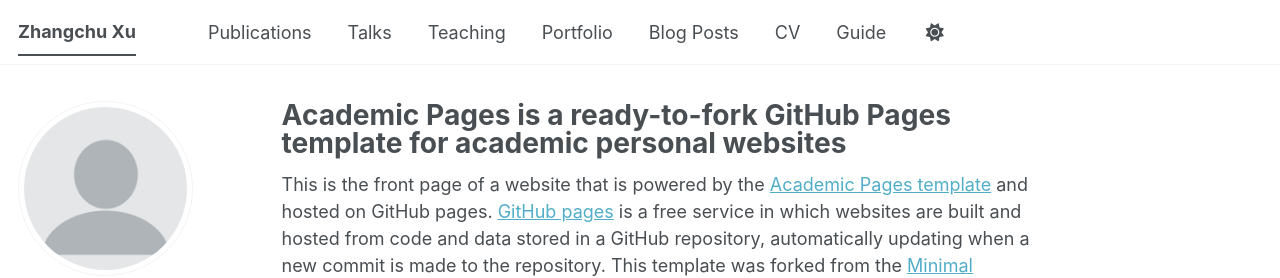
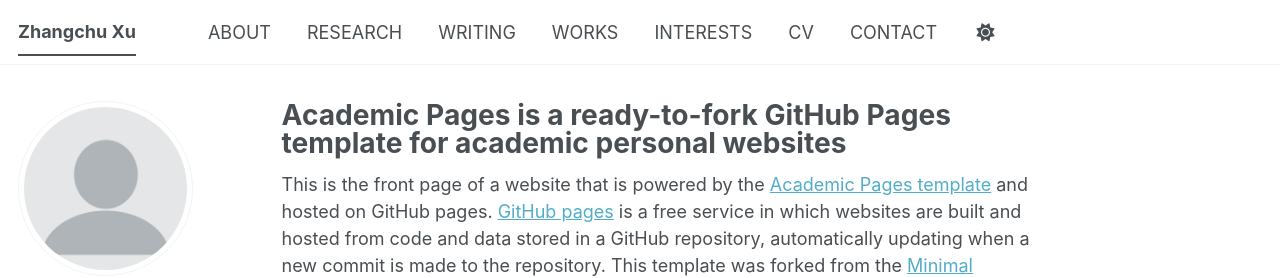
Before and after one commit to xuzhangchu0103/xuzhangchu0103.github.io, a Jekyll site: the page built from _pages/about.md, in a window 1280 px wide. Shown: the top 278 px of the page. Built offline with Jekyll 4.4.1, drawn with Linux system fonts in a browser that asks for light colours; a style sheet for code colours, icons or effects is not loaded.

Commit message:
Update personal information

```diff
--- a/_data/navigation.yml
+++ b/_data/navigation.yml
@@ -8,26 +8,24 @@
 #      Markdown formatted page while the second is generated using JSON.
 
 main:
-  - title: "Publications"
-    url: /publications/
+  - title: "ABOUT"
+    url: /about/
 
-  - title: "Talks"
-    url: /talks/
+  - title: "RESEARCH"
+    url: /research/
 
-  - title: "Teaching"
-    url: /teaching/
+  - title: "WRITING"
+    url: /writing/
 
-  - title: "Portfolio"
-    url: /portfolio/
+  - title: "WORKS"
+    url: /works/
 
-  - title: "Blog Posts"
+  - title: "INTERESTS"
     url: /year-archive/
 
   - title: "CV"
     url: /cv/
 
-  # - title: "CV"
-  #   url: /cv-json/
 
-  - title: "Guide"
-    url: /markdown/
+  - title: "CONTACT"
+    url: /contact/
```
